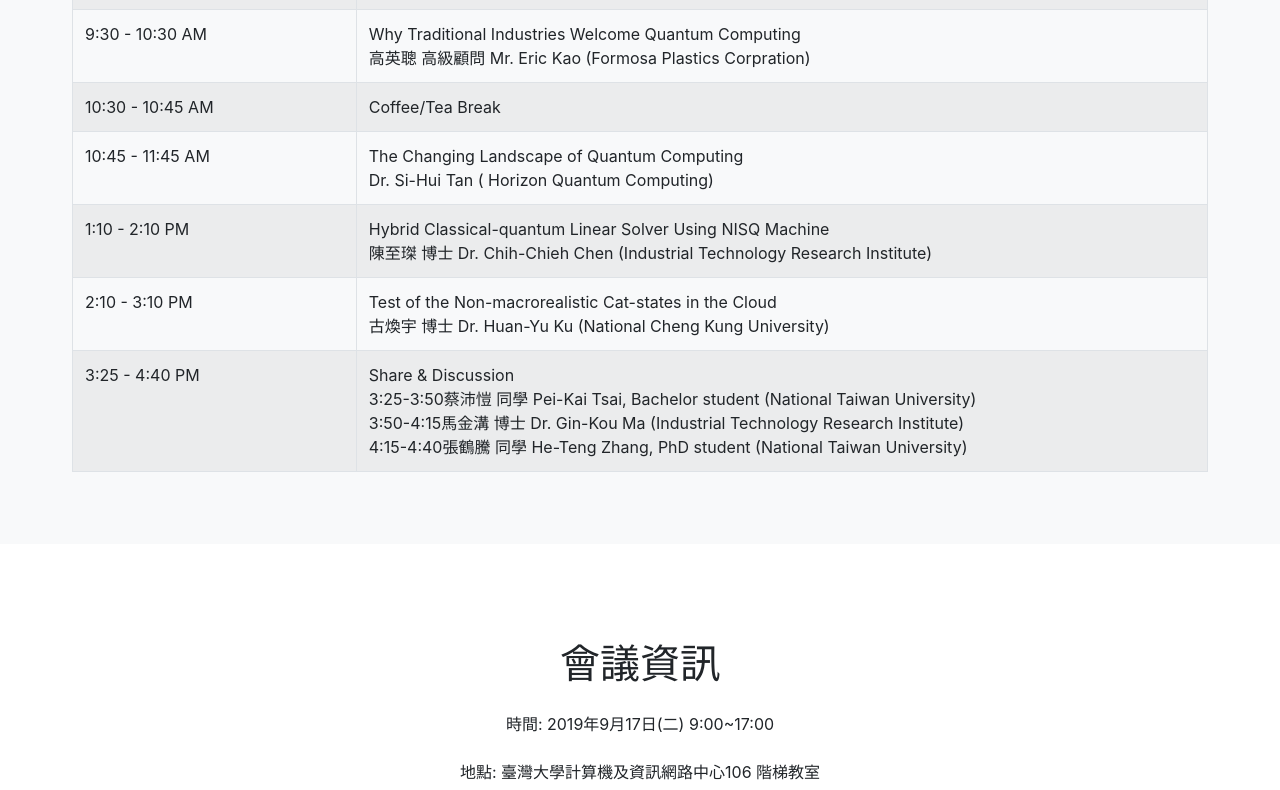
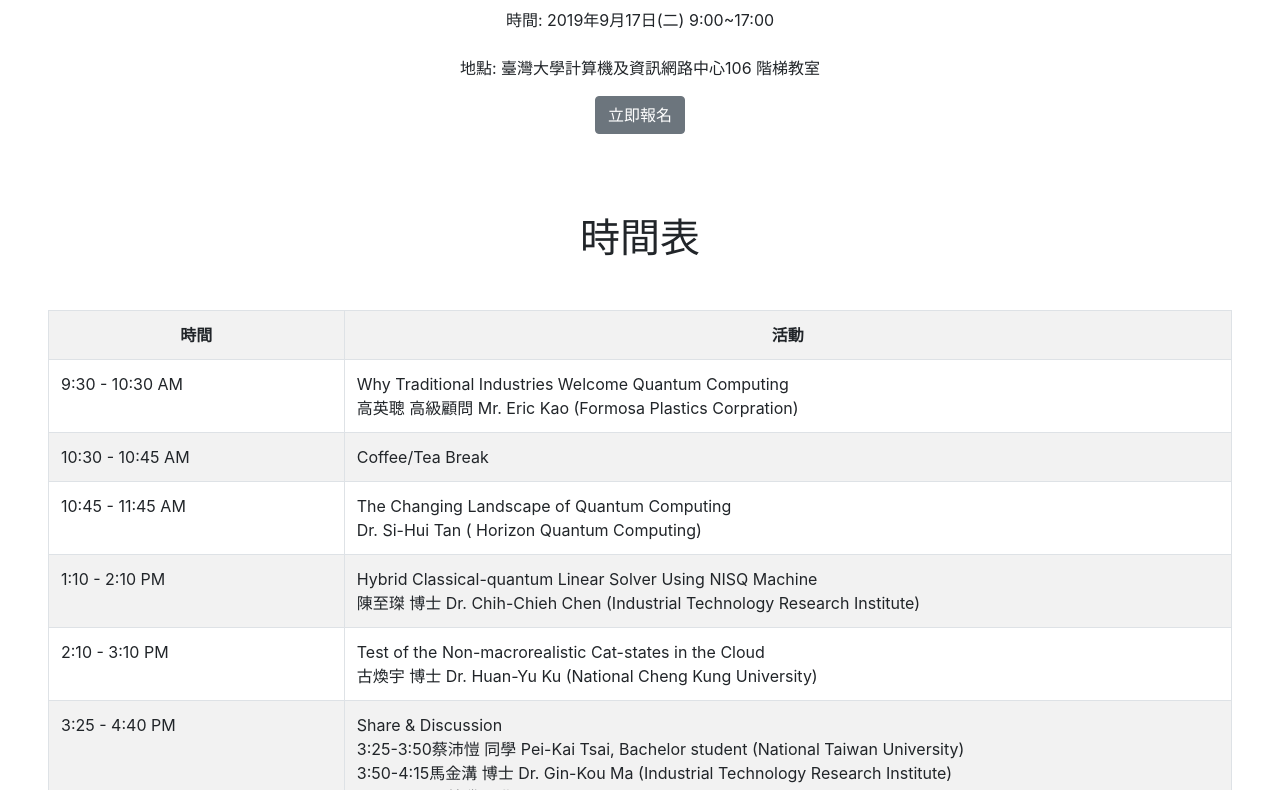
Before and after one commit to xiaoswaii/hpc, a plain HTML site: page index.html in a window 1280 px wide. Shown: the part 624-1414 px from the top of the page. Drawn offline with nearby package versions, Linux system fonts and the light colour scheme.

Commit message:
change position

```diff
--- /dev/null
+++ b/index.css
@@ -0,0 +1,8 @@
+/* .content {
+    padding-top: 57px;
+    padding-bottom: 57px;
+} */
+
+body {
+    overflow-x: hidden;
+}
--- a/index.html
+++ b/index.html
@@ -5,6 +5,7 @@
     <meta name="viewport" content="width=device-width, initial-scale=1.0">
     <meta http-equiv="X-UA-Compatible" content="ie=edge">
     <link rel="stylesheet" href="https://stackpath.bootstrapcdn.com/bootstrap/4.3.1/css/bootstrap.min.css" integrity="sha384-ggOyR0iXCbMQv3Xipma34MD+dH/1fQ784/j6cY/iJTQUOhcWr7x9JvoRxT2MZw1T" crossorigin="anonymous">
+    <link rel="stylesheet" href="index.css" type="text/css">
     <script src="https://code.jquery.com/jquery-3.3.1.slim.min.js" integrity="sha384-q8i/X+965DzO0rT7abK41JStQIAqVgRVzpbzo5smXKp4YfRvH+8abtTE1Pi6jizo" crossorigin="anonymous"></script>
 <script src="https://cdnjs.cloudflare.com/ajax/libs/popper.js/1.14.7/umd/popper.min.js" integrity="sha384-UO2eT0CpHqdSJQ6hJty5KVphtPhzWj9WO1clHTMGa3JDZwrnQq4sF86dIHNDz0W1" crossorigin="anonymous"></script>
 <script src="https://stackpath.bootstrapcdn.com/bootstrap/4.3.1/js/bootstrap.min.js" integrity="sha384-JjSmVgyd0p3pXB1rRibZUAYoIIy6OrQ6VrjIEaFf/nJGzIxFDsf4x0xIM+B07jRM" crossorigin="anonymous"></script>
@@ -12,7 +13,7 @@
     <title>HPC Website</title>
 </head>
 <body data-spy="scroll" data-offset="70">
-    <nav class="navbar navbar-expand-lg navbar-dark bg-dark mb-5">
+    <nav class="navbar navbar-expand-md navbar-dark bg-dark mb-5">
         <a class="navbar-brand" href="#">
                 <img src="http://course.cc.ntu.edu.tw/201907/include/img/logo.png" width="30" height="30" class="d-inline-block align-top" alt="">
             NTU-IBM Q System 2019使用大會
@@ -36,13 +37,26 @@
         </div>
       </nav>
 
-    <div class="my-5 " id="intro">
+    <div class="my-5 py-3" id="intro">
       <h1 class="text-center">簡介</h1>
       <p class="m-5 p-5">量子電腦為下一世代最重要的科技之一，美國、歐盟、中國與日本等國無不一投入相當資源投入量子電腦的研發。2019年1月臺灣大學與IBM公司簽訂合作契約，讓臺灣成為少數參與IBM Q計畫的成員之一。臺灣大學-IBM量子電腦中心預定每年召開一次使用者大會，讓各學術研究單位之使用者能夠交換彼此的使用經驗，而在不久的未來更希望讓使用者有各發表研究內容的平台。
-              [臺灣大學-IBM量子電腦中心]將於2019年9月17日召開第一屆使用者大會，特別邀請台灣塑膠公司高英聰高級顧問與Horizon Quantum Computing (新加坡新創公司) Dr. Si-Hui Tan擔任邀請演講者，分享量子電腦未來的展望，同時安排時間讓使用者能對這半年以來的使用經驗及研究內容進行案例分享，歡迎各位使用者踴躍參加！</p>
+              [臺灣大學-IBM量子電腦中心]將於2019年9月17日召開第一屆使用者大會，特別邀請台灣塑膠公司高英聰高級顧問與Horizon Quantum Computing (新加坡新創公司) Dr. Si-Hui Tan擔任邀請演講者，分享量子電腦未來的展望，同時安排時間讓使用者能對這半年以來的使用經驗及研究內容進行案例分享，歡迎各位使用者踴躍參加！
+        </p>
+
     </div>
 
-    <div class="my-5  p-4 bg-light" id="timetable">
+    <div class="my-5 py-3" id="info">
+            <h1 class="text-center">會議資訊</h1>
+            <p class="text-center m-4">時間: 2019年9月17日(二) 9:00~17:00 </p>
+            <p class="text-center">地點: 臺灣大學計算機及資訊網路中心106 階梯教室 </p>
+            <div class="row">
+                <div class="col text-center">
+                  <a class="btn btn-secondary" data-toggle="button" href="">立即報名</a>
+                </div>
+            </div>
+    </div>
+
+    <div class="my-5 py-3" id="timetable">
             <h1 class="text-center">時間表</h1>
             <div class="m-5">
                 <table class="table-striped table table-bordered table-condensed table-responsive-sm">
@@ -104,13 +118,6 @@
 
     </div>
 
-
-    <div class="my-1 py-5" id="info">
-            <h1 class="text-center">會議資訊</h1>
-            <p class="text-center m-4">時間: 2019年9月17日(二) 9:00~17:00 </p>
-            <p class="text-center">地點: 臺灣大學計算機及資訊網路中心106 階梯教室 </p>
-    </div>
-
     <footer class="page-footer footer-dark font-small special-color-dark pt-4 bg-dark">
         <div class="footer-copyright text-center text-white py-1">主辦單位：臺灣大學-IBM量子電腦中心 </div>
         <div class="footer-copyright text-center text-white py-1">指導單位：科技部工程技術研究發展司</div>
```
Lines whose indentation alone changed are shown as unchanged.
